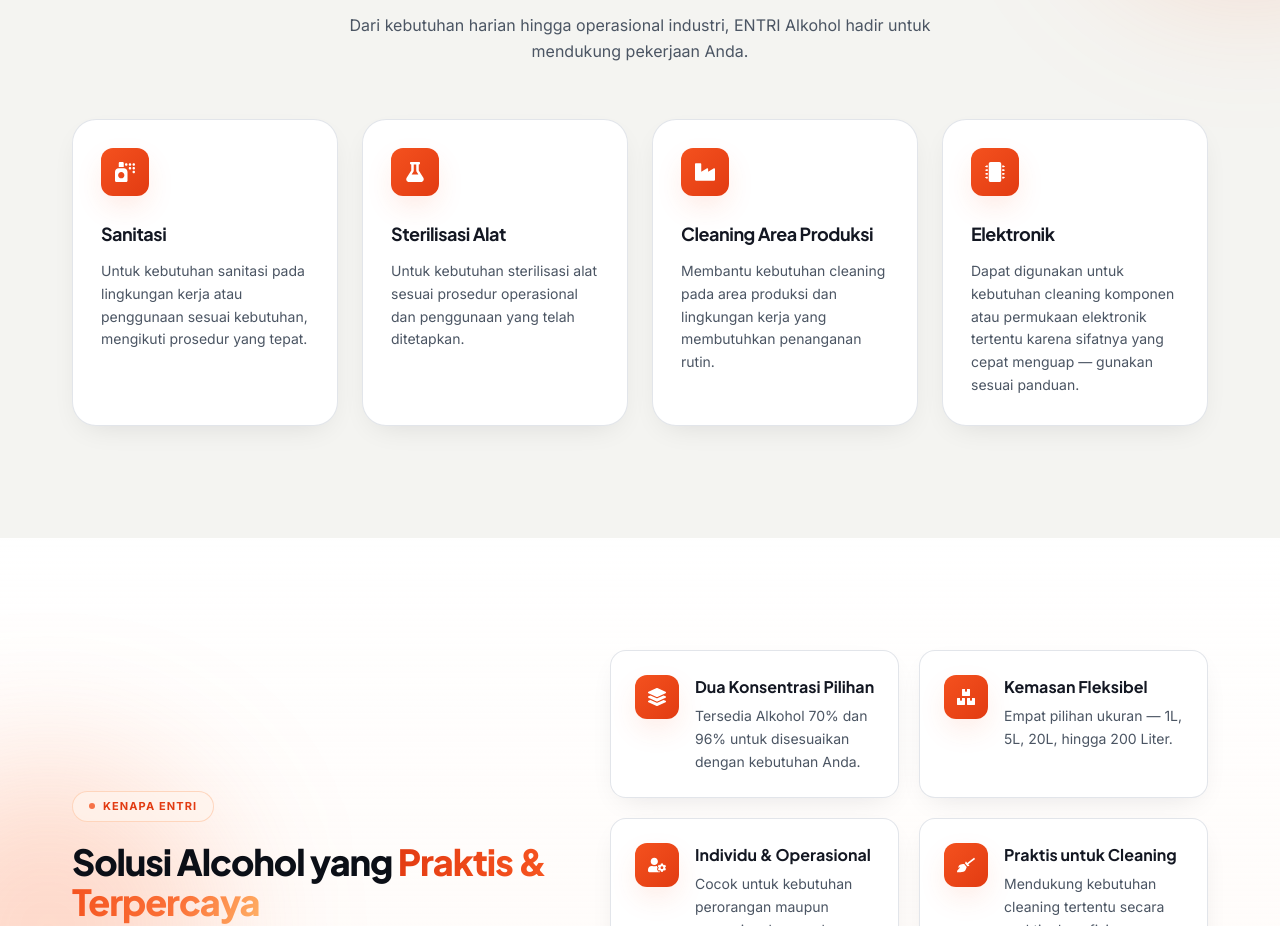
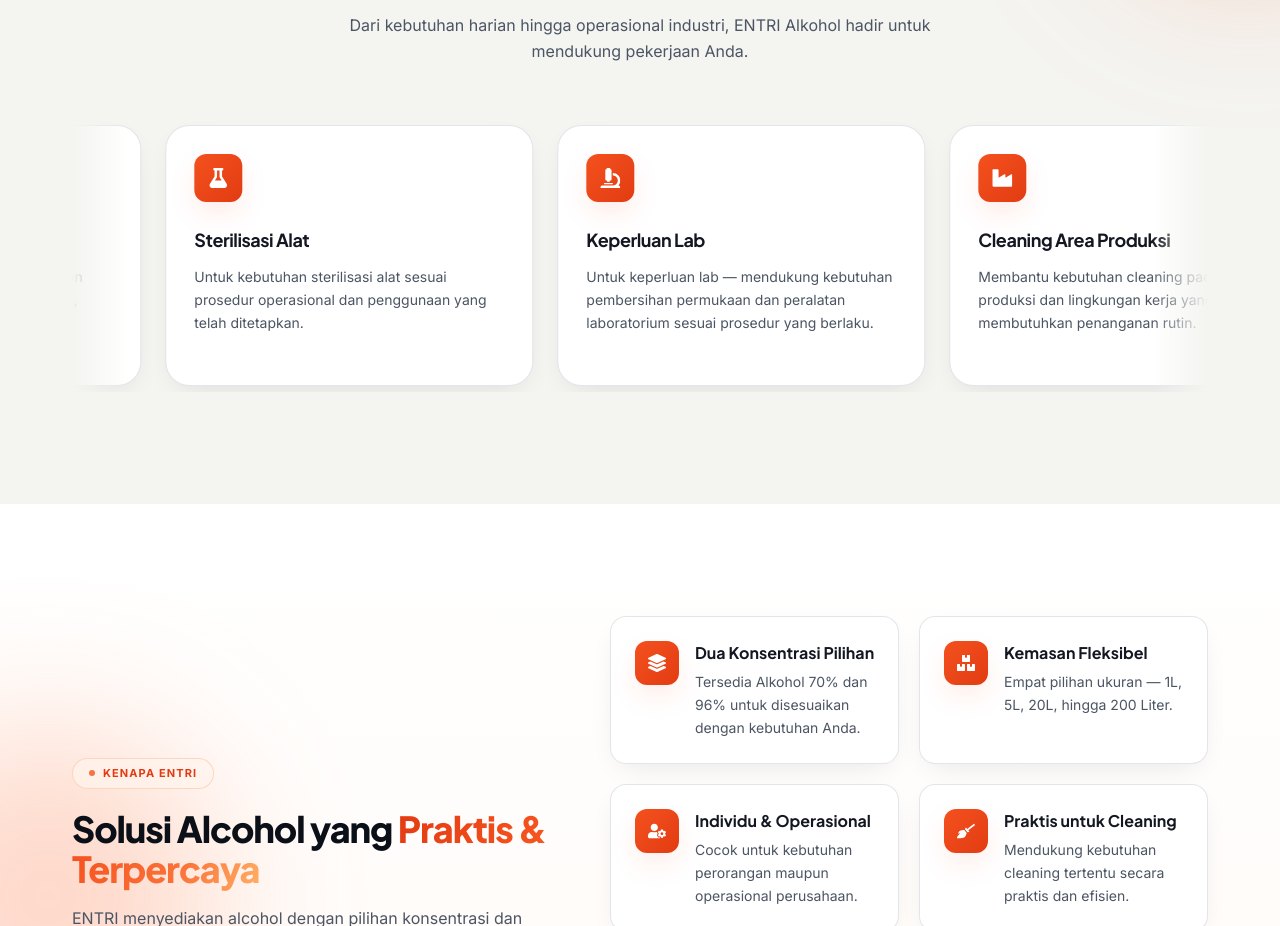
Before and after one commit to nufaidn/ENTRI-Alkohol, a React (Vite) app: page / in a window 1280 px wide. Shown: the part 1774-2700 px from the top of the page. Built offline with nearby package versions, Linux system fonts and the light colour scheme.

Commit message:
evaluasi upgrade beberapa section

```diff
--- a/src/components/Hero.jsx
+++ b/src/components/Hero.jsx
@@ -1,7 +1,17 @@
 import { FaArrowDown } from "react-icons/fa";
+import { useEffect, useState } from "react";
 import Reveal from "./Reveal";
 
 export default function Hero() {
+  const [isMobile, setIsMobile] = useState(false);
+
+  useEffect(() => {
+    const checkMobile = () => setIsMobile(window.innerWidth < 768);
+    checkMobile();
+    window.addEventListener("resize", checkMobile);
+    return () => window.removeEventListener("resize", checkMobile);
+  }, []);
+
   return (
     <section
       id="top"
@@ -14,8 +24,8 @@
           className="absolute inset-0 bg-cover bg-center"
           style={{
             backgroundImage:
-              "url('https://res.cloudinary.com/yy5fen2q/image/upload/q_auto,f_auto,w_1600/v1790222115/bg-image-ENTRI_qinmwm.png')",
-            backgroundPosition: "35% center"
+              "url('https://res.cloudinary.com/yy5fen2q/image/upload/v1790396723/bgimageherosection_vx2gme.jpg')",
+            backgroundPosition: isMobile ? "50% center" : "35% center"
           }}
         />
         <div className="absolute inset-0 bg-gradient-to-r from-wool-50/25 via-transparent to-transparent" />
@@ -43,9 +53,9 @@
         />
       </div>
 
-      <div className="relative mx-auto w-full max-w-[1200px] px-5 py-8 sm:px-8 lg:py-16">
+      <div className="relative mx-auto w-full max-w-[1200px] px-5 py-8 sm:px-8 lg:py-16 sm:overflow-visible overflow-visible">
         {/* Left: copy */}
-        <div className="relative z-10 max-w-2xl">
+        <div className="relative z-10 max-w-full sm:max-w-2xl">
           <Reveal direction="up" delay={0}>
             <span className="inline-flex items-center gap-2 rounded-full border border-brand-200/70 bg-white/70 px-4 py-1.5 text-xs font-semibold uppercase tracking-wide text-brand-700 shadow-brand-sm backdrop-blur-md">
               <span className="h-1.5 w-1.5 animate-pulse rounded-full bg-brand-500" aria-hidden="true" />
@@ -62,13 +72,13 @@
           </Reveal>
 
           <Reveal direction="up" delay={160}>
-            <p className="mt-6 text-base leading-relaxed text-ink-800 sm:text-lg" style={{
+            <p className="mt-6 text-base leading-relaxed text-ink-800 sm:text-lg max-w-2xl" style={{
               textShadow: "0 0 8px rgba(255, 255, 255, 0.8), 0 2px 4px rgba(11, 15, 23, 0.3)",
-              paintOrder: "stroke fill"
+              paintOrder: "stroke fill",
+              textAlign: "justify"
             }}>
-              ENTRI Alkohol hadir dalam konsentrasi 70% dan <br />
-              96% untuk sanitasi, sterilisasi alat, hingga kebutuhan <br />
-              teknis. Dengan pilihan kemasan dari 1 hingga 200 Liter.
+              <span className="sm:hidden block">ENTRI Alkohol hadir dalam konsentrasi 70% dan 96% untuk sanitasi, sterilisasi alat, hingga kebutuhan teknis. Dengan pilihan kemasan dari 1 hingga 200 Liter.</span>
+              <span className="hidden sm:inline">ENTRI Alkohol hadir dalam konsentrasi 70% dan <br /> 96% untuk sanitasi, sterilisasi alat, hingga kebutuhan <br /> teknis. Dengan pilihan kemasan dari 1 hingga 200 Liter.</span>
             </p>
           </Reveal>
 
--- a/src/components/UseCases.jsx
+++ b/src/components/UseCases.jsx
@@ -1,11 +1,13 @@
-import Reveal from "./Reveal";
-import SectionHeader from "./SectionHeader";
+import { useState } from "react";
 import {
   FaSprayCan,
   FaFlask,
+  FaMicroscope,
   FaIndustry,
   FaMicrochip,
 } from "react-icons/fa";
+import Reveal from "./Reveal";
+import SectionHeader from "./SectionHeader";
 
 const USES = [
   {
@@ -21,6 +23,12 @@
       "Untuk kebutuhan sterilisasi alat sesuai prosedur operasional dan penggunaan yang telah ditetapkan.",
   },
   {
+    icon: FaMicroscope,
+    title: "Keperluan Lab",
+    description:
+      "Untuk keperluan lab — mendukung kebutuhan pembersihan permukaan dan peralatan laboratorium sesuai prosedur yang berlaku.",
+  },
+  {
     icon: FaIndustry,
     title: "Cleaning Area Produksi",
     description:
@@ -34,7 +42,34 @@
   },
 ];
 
+const SLIDE_WIDTH =
+  "w-[clamp(240px,78vw,340px)] sm:w-[clamp(280px,42vw,360px)] lg:w-[clamp(300px,29vw,368px)]";
+
+const EDGE_FADE =
+  "linear-gradient(to right, transparent 0%, #000 5%, #000 95%, transparent 100%)";
+
+function Card({ use }) {
+  const Icon = use.icon;
+  return (
+    <article className="glow-ring group flex h-full w-full flex-col rounded-3xl border border-ink-200/70 bg-white p-7 shadow-soft transition-transform duration-300 hover:-translate-y-1.5">
+      <div className="flex h-12 w-12 items-center justify-center rounded-xl bg-gradient-to-br from-brand-500 to-brand-600 text-white shadow-brand-md transition-transform duration-300 group-hover:scale-110 group-hover:rotate-3">
+        <Icon className="text-xl" aria-hidden="true" />
+      </div>
+      <h3 className="mt-6 font-display text-lg font-bold tracking-tight text-ink-900">
+        {use.title}
+      </h3>
+      <p className="mt-3 text-sm leading-relaxed text-ink-600">
+        {use.description}
+      </p>
+    </article>
+  );
+}
+
 export default function UseCases() {
+  const [paused, setPaused] = useState(false);
+  const hold = () => setPaused(true);
+  const release = () => setPaused(false);
+
   return (
     <section
       id="kegunaan"
@@ -57,26 +92,43 @@
           description="Dari kebutuhan harian hingga operasional industri, ENTRI Alkohol hadir untuk mendukung pekerjaan Anda."
         />
 
-        <div className="mt-14 grid gap-6 sm:grid-cols-2 lg:grid-cols-4">
-          {USES.map((use, i) => {
-            const Icon = use.icon;
-            return (
-              <Reveal key={use.title} direction="up" delay={i * 90}>
-                <article className="glow-ring group flex h-full flex-col rounded-3xl border border-ink-200/70 bg-white p-7 shadow-soft transition-all duration-300 hover:-translate-y-1.5 hover:border-brand-200 hover:shadow-lift active:scale-[0.99]">
-                  <div className="flex h-12 w-12 items-center justify-center rounded-xl bg-gradient-to-br from-brand-500 to-brand-600 text-white shadow-brand-md transition-transform duration-300 group-hover:scale-110 group-hover:rotate-3">
-                    <Icon className="text-xl" aria-hidden="true" />
+        <Reveal direction="up" delay={0} className="mt-14">
+          <div
+            className="relative overflow-hidden"
+            style={{ maskImage: EDGE_FADE, WebkitMaskImage: EDGE_FADE }}
+            onMouseEnter={hold}
+            onMouseLeave={release}
+            onPointerDown={hold}
+            onPointerUp={release}
+            onPointerCancel={release}
+            role="group"
+            aria-roledescription="carousel"
+            aria-label="Daftar kegunaan ENTRI Alkohol"
+          >
+            <div
+              className="flex w-max animate-marquee items-stretch gap-6 py-1.5"
+              style={{
+                animationDuration: "42s",
+                animationPlayState: paused ? "paused" : "running",
+              }}
+            >
+              <div className="flex shrink-0 items-stretch gap-6">
+                {USES.map((use) => (
+                  <div key={use.title} className={SLIDE_WIDTH}>
+                    <Card use={use} />
                   </div>
-                  <h3 className="mt-6 font-display text-lg font-bold tracking-tight text-ink-900">
-                    {use.title}
-                  </h3>
-                  <p className="mt-3 text-sm leading-relaxed text-ink-600">
-                    {use.description}
-                  </p>
-                </article>
-              </Reveal>
-            );
-          })}
-        </div>
+                ))}
+              </div>
+              <div className="flex shrink-0 items-stretch gap-6" aria-hidden="true">
+                {USES.map((use) => (
+                  <div key={use.title} className={SLIDE_WIDTH}>
+                    <Card use={use} />
+                  </div>
+                ))}
+              </div>
+            </div>
+          </div>
+        </Reveal>
       </div>
     </section>
   );
--- a/src/products.js
+++ b/src/products.js
@@ -4,7 +4,7 @@
   {
     id: "1 L",
     name: "ENTRI Alkohol 1 Liter",
-    image: "https://res.cloudinary.com/yy5fen2q/image/upload/q_auto,f_auto/v1790150025/ENTRIALKOHOL1L-removebg-preview_l0yzxf.png",
+    image: "https://res.cloudinary.com/yy5fen2q/image/upload/v1790397824/botol1L_po1hml.png",
     alt: "ENTRI Alkohol 70% kemasan 1 Liter",
     tagline: "Kemasan praktis untuk kebutuhan harian",
     description:
@@ -18,7 +18,7 @@
   {
     id: "5 L",
     name: "ENTRI Alkohol 5 Liter",
-    image: "/img/alkohol/5l.webp",
+    image: "https://res.cloudinary.com/yy5fen2q/image/upload/v1790397825/drigen5L_wxfvbr.png",
     alt: "ENTRI Alkohol 96% kemasan 5 Liter",
     tagline: "Ukuran menengah yang serbaguna",
     description:
@@ -32,7 +32,7 @@
   {
     id: "20 L",
     name: "ENTRI Alkohol 20 Liter",
-    image: "https://res.cloudinary.com/yy5fen2q/image/upload/q_auto,f_auto/v1790150025/ENTRIALKOHOL20L-removebg-preview_llyrqi.png",
+    image: "https://res.cloudinary.com/yy5fen2q/image/upload/v1790397825/drigen20L_plpot1.png",
     alt: "ENTRI Alkohol 70% kemasan 20 Liter",
     tagline: "Volume besar untuk operasional usaha",
     description:
@@ -46,7 +46,7 @@
   {
     id: "200 L",
     name: "ENTRI Alkohol 200 Liter",
-    image: "https://res.cloudinary.com/yy5fen2q/image/upload/q_auto,f_auto/v1790150025/ENTRIALKOHOL200L-removebg-preview_rgzkq6.png",
+    image: "https://res.cloudinary.com/yy5fen2q/image/upload/v1790397824/drum200L_qnjzxg.png",
     alt: "ENTRI Alkohol 96% kemasan 200 Liter",
     tagline: "Skala besar untuk kebutuhan industri",
     description:
```
